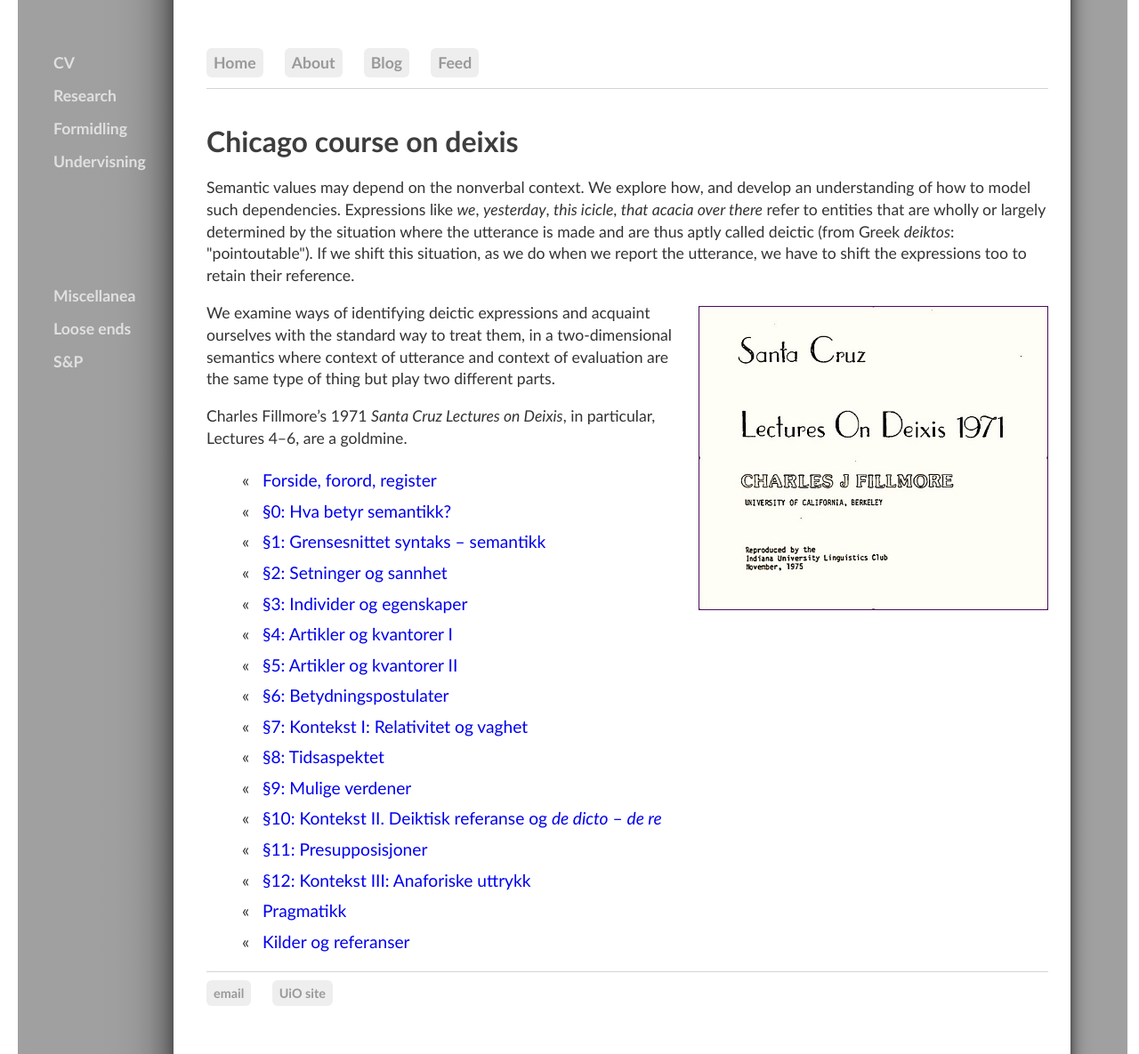
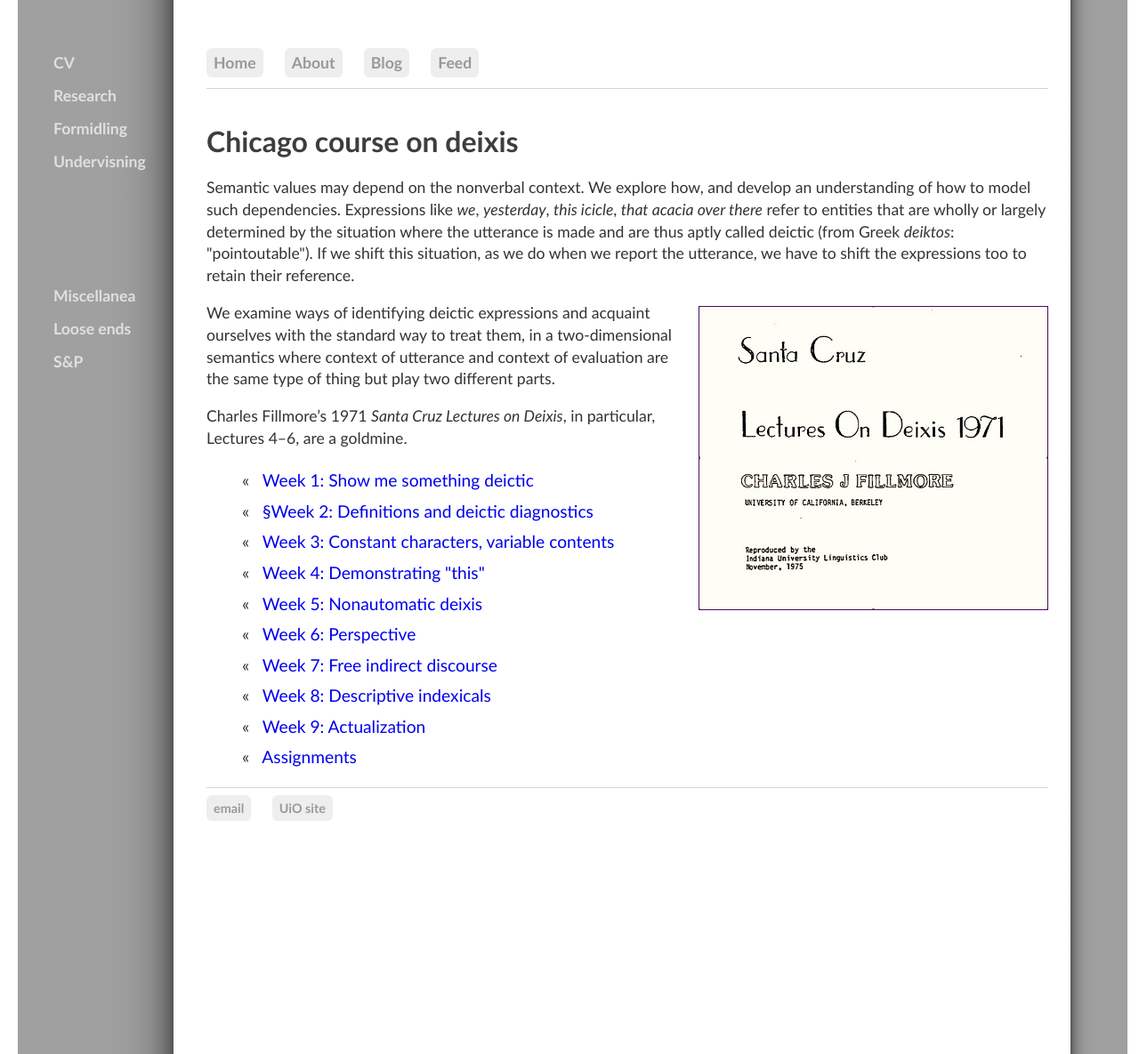
Before and after one commit to kjelljs/kjelljs.github.io, a Jekyll site: the page built from courses/deixis.html, in a window 1280 px wide and 1185 px high. Shown: the whole window at 89% size. Built offline with Jekyll 4.4.1, drawn with Linux system fonts in a browser that asks for light colours.

Commit message:
Update deixis.html

```diff
--- a/courses/deixis.html
+++ b/courses/deixis.html
@@ -10,20 +10,14 @@ title: "Chicago course on deixis"
   <p>We examine ways of identifying deictic expressions and acquaint ourselves with the standard way to treat them, in a two-dimensional semantics where context of utterance and context of evaluation are the same type of thing but play two different parts.</p>
 <p>Charles Fillmore’s 1971 <i>Santa Cruz Lectures on Deixis</i>, in particular, Lectures 4–6, are a goldmine.</p></div>
 
-<ul><li id="blogposts">&laquo; &nbsp; <a href="/pdf/semantikk920.pdf">Forside, forord, register</a></li>
-<li id="blogposts">&laquo; &nbsp; <a href="/pdf/semantikk92.pdf">§0: Hva betyr semantikk?</a></li>
-<li id="blogposts">&laquo; &nbsp; <a href="/pdf/semantikk921.pdf">§1: Grensesnittet syntaks – semantikk</a></li>
-<li id="blogposts">&laquo; &nbsp; <a href="/pdf/semantikk922.pdf">§2: Setninger og sannhet</a></li>
-    <li id="blogposts">&laquo; &nbsp; <a href="/pdf/semantikk923.pdf">§3: Individer og egenskaper</a></li>
-<li id="blogposts">&laquo; &nbsp; <a href="/pdf/semantikk924.pdf">§4: Artikler og kvantorer I</a></li>
-<li id="blogposts">&laquo; &nbsp; <a href="/pdf/semantikk925.pdf">§5: Artikler og kvantorer II</a></li>
-<li id="blogposts">&laquo; &nbsp; <a href="/pdf/semantikk926.pdf">§6: Betydningspostulater</a></li>
-    <li id="blogposts">&laquo; &nbsp; <a href="/pdf/semantikk927.pdf">§7: Kontekst I: Relativitet og vaghet</a></li>
-<li id="blogposts">&laquo; &nbsp; <a href="/pdf/semantikk928.pdf">§8: Tidsaspektet</a></li>
-<li id="blogposts">&laquo; &nbsp; <a href="/pdf/semantikk929.pdf">§9: Mulige verdener</a></li>
-<li id="blogposts">&laquo; &nbsp; <a href="/pdf/semantikk930.pdf">§10: Kontekst II. Deiktisk referanse og <i>de dicto</i> – <i>de re</i></a></li>
-    <li id="blogposts">&laquo; &nbsp; <a href="/pdf/semantikk931.pdf">§11: Presupposisjoner</a></li>
-<li id="blogposts">&laquo; &nbsp; <a href="/pdf/semantikk932.pdf">§12: Kontekst III: Anaforiske uttrykk</a></li>
-<li id="blogposts">&laquo; &nbsp; <a href="/pdf/semantikk933.pdf">Pragmatikk</a></li>
-<li id="blogposts">&laquo; &nbsp; <a href="/pdf/semantikk934.pdf">Kilder og referanser</a></li>
+<ul><li id="blogposts">&laquo; &nbsp; <a href="/pdf/week1.pdf">Week 1: Show me something deictic</a></li>
+<li id="blogposts">&laquo; &nbsp; <a href="/pdf/week2.pdf">§Week 2: Definitions and deictic diagnostics</a></li>
+<li id="blogposts">&laquo; &nbsp; <a href="/pdf/week3.pdf">Week 3: Constant characters, variable contents</a></li>
+<li id="blogposts">&laquo; &nbsp; <a href="/pdf/week4.pdf">Week 4: Demonstrating "this"</a></li>
+    <li id="blogposts">&laquo; &nbsp; <a href="/pdf/week5.pdf">Week 5: Nonautomatic deixis</a></li>
+<li id="blogposts">&laquo; &nbsp; <a href="/pdf/week6.pdf">Week 6: Perspective</a></li>
+<li id="blogposts">&laquo; &nbsp; <a href="/pdf/week7.pdf">Week 7: Free indirect discourse</a></li>
+<li id="blogposts">&laquo; &nbsp; <a href="/pdf/week8.pdf">Week 8: Descriptive indexicals</a></li>
+    <li id="blogposts">&laquo; &nbsp; <a href="/pdf/week9.pdf">Week 9: Actualization</a></li>
+<li id="blogposts">&laquo; &nbsp; <a href="/pdf/assignment.pdf">Assignments</a></li>
 </ul>
```
